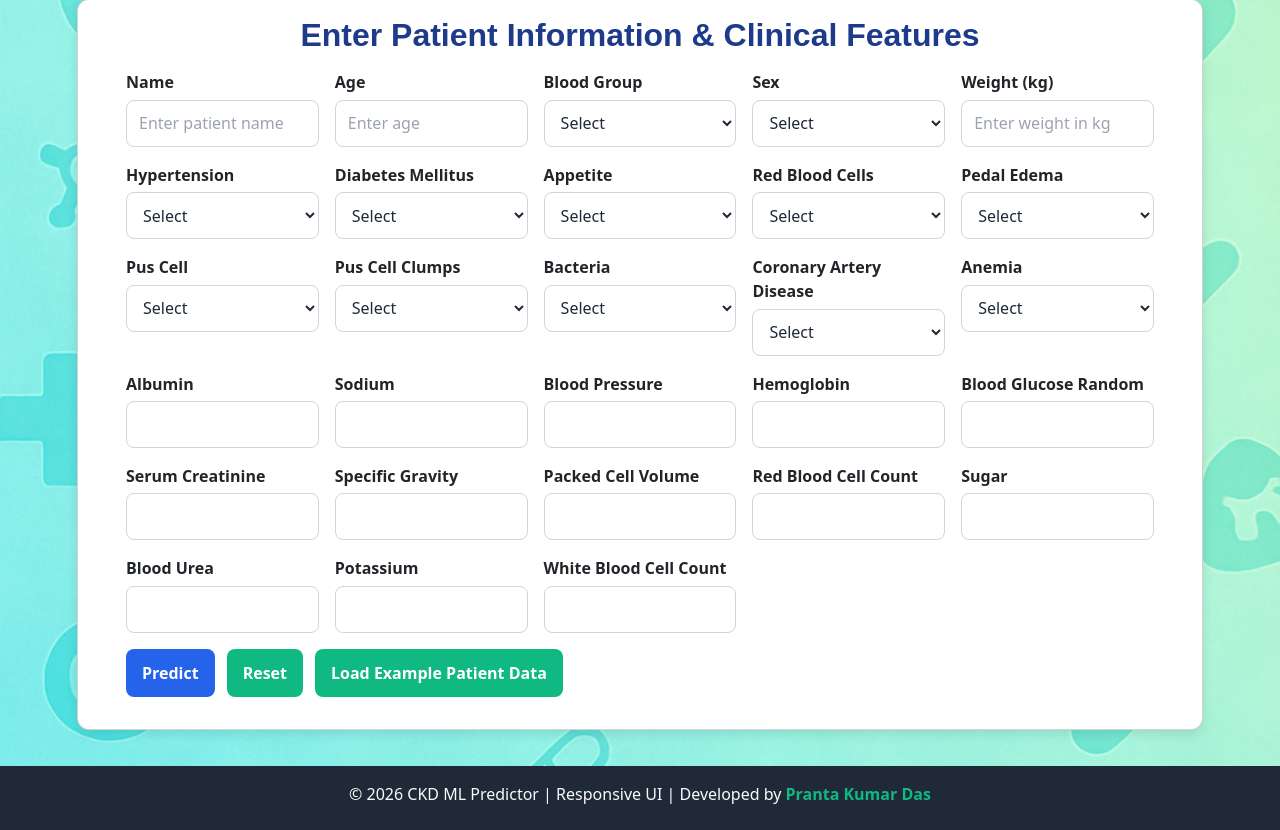
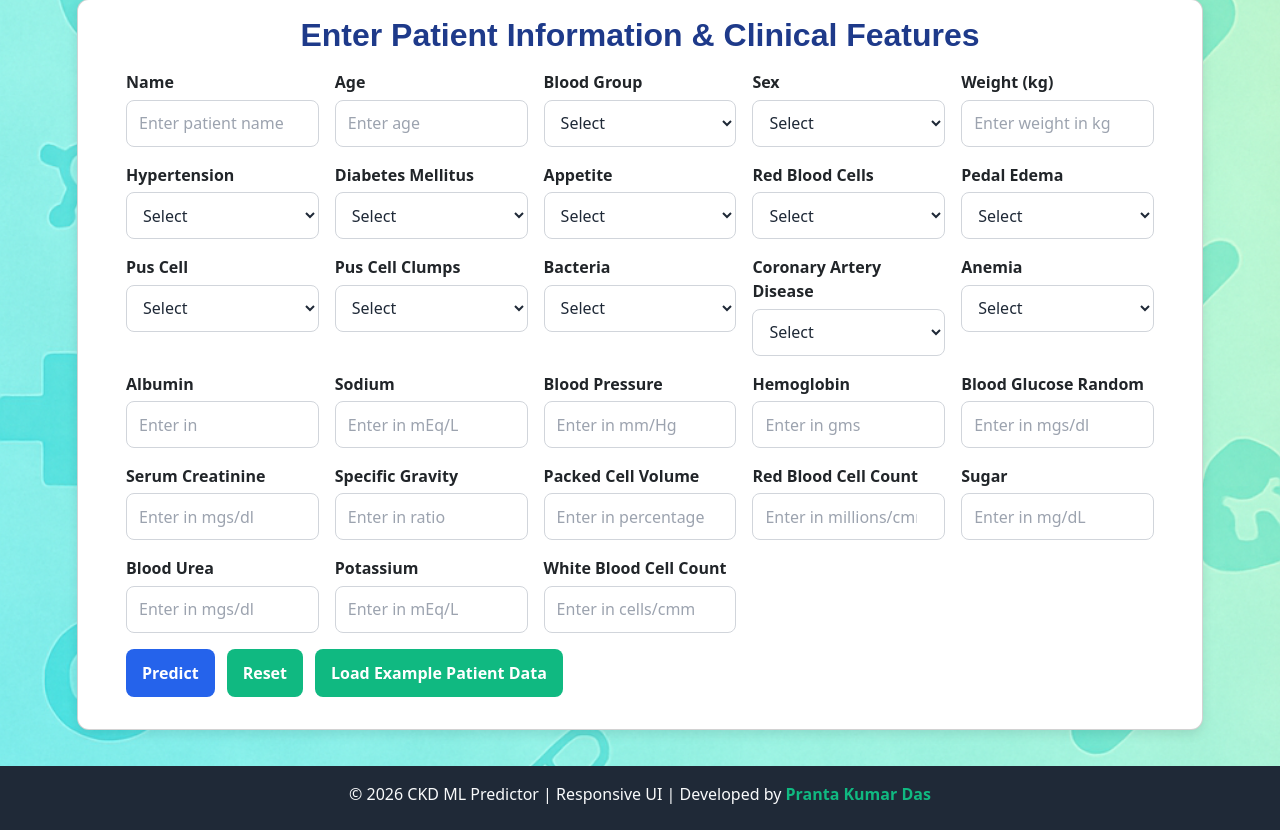
Before and after one commit to prantakumardas/CKD-MetaPredict, a Flask app: page / in a window 1280 px wide. Shown: the part 74-904 px from the top of the page. Run offline with Flask 3, Linux system fonts and the light colour scheme; parts of the project's set-up code (start-up, migrations or seed data) failed here and were passed over; some libraries are stand-ins or nearby versions.

Commit message:
Updated footer

```diff
--- a/templates/about.html
+++ b/templates/about.html
@@ -102,8 +102,7 @@
   <!-- Footer -->
   <footer class="site-footer">
     <div class="footer-container">
-      <p>&copy; 2026 CKD Multilayer Stacked ML Model Predictor | Developed by
-        <a href="https://www.linkedin.com/in/prantakumardas/" target="_blank">Pranta Kumar Das</a>
+      <p>&copy; 2026 CKD ML Predictor | Responsive UI | Developed by <a href="https://www.linkedin.com/in/prantakumardas/" target="_blank">Pranta Kumar Das</a>
       </p>
     </div>
   </footer>
--- a/templates/index.html
+++ b/templates/index.html
@@ -191,19 +191,19 @@
 
 
         <!-- numeric features -->
-        <div class="form-group"><label for="albumin">Albumin</label><input type="number" step="0.01" id="albumin" name="albumin"></div>
-        <div class="form-group"><label for="sodium ">Sodium</label><input type="number" step="0.01" id="sodium" name="sodium"></div>
-        <div class="form-group"><label for="blood_pressure">Blood Pressure</label><input type="number" step="0.01" id="blood_pressure" name="blood_pressure"></div>
-        <div class="form-group"><label for="hemoglobin">Hemoglobin</label><input type="number" step="0.01" id="hemoglobin" name="hemoglobin"></div>
-        <div class="form-group"><label for="blood_glucose_random">Blood Glucose Random</label><input type="number" step="0.01" id="blood_glucose_random" name="blood_glucose_random"></div>
-        <div class="form-group"><label for="serum_creatinine">Serum Creatinine</label><input type="number" step="0.01" id="serum_creatinine" name="serum_creatinine"></div>
-        <div class="form-group"><label for="specific_gravity">Specific Gravity</label><input type="number" step="0.01" id="specific_gravity" name="specific_gravity"></div>
-        <div class="form-group"><label for="packed_cell_volume">Packed Cell Volume</label><input type="number" step="0.01" id="packed_cell_volume" name="packed_cell_volume"></div>
-        <div class="form-group"><label for="red_blood_cell_count">Red Blood Cell Count</label><input type="number" step="0.01" id="red_blood_cell_count" name="red_blood_cell_count"></div>
-        <div class="form-group"><label for="sugar">Sugar</label><input type="number" step="0.01" id="sugar" name="sugar"></div>
-        <div class="form-group"><label for="blood_urea">Blood Urea</label><input type="number" step="0.01" id="blood_urea" name="blood_urea"></div>
-        <div class="form-group"><label for="potassium">Potassium</label><input type="number" step="0.01" id="potassium" name="potassium"></div>
-        <div class="form-group"><label for="white_blood_cell_count">White Blood Cell Count</label><input type="number" step="0.01" id="white_blood_cell_count" name="white_blood_cell_count"></div>
+        <div class="form-group"><label for="albumin">Albumin</label><input placeholder="Enter in " type="number" step="0.01" id="albumin" name="albumin"></div>
+        <div class="form-group"><label for="sodium ">Sodium</label><input placeholder="Enter in mEq/L" type="number" step="0.01" id="sodium" name="sodium"></div>
+        <div class="form-group"><label for="blood_pressure">Blood Pressure</label><input placeholder="Enter in mm/Hg" type="number" step="0.01" id="blood_pressure" name="blood_pressure"></div>
+        <div class="form-group"><label for="hemoglobin">Hemoglobin</label><input placeholder="Enter in gms" type="number" step="0.01" id="hemoglobin" name="hemoglobin"></div>
+        <div class="form-group"><label for="blood_glucose_random">Blood Glucose Random</label><input placeholder="Enter in mgs/dl" type="number" step="0.01" id="blood_glucose_random" name="blood_glucose_random"></div>
+        <div class="form-group"><label for="serum_creatinine">Serum Creatinine</label><input placeholder="Enter in mgs/dl" type="number" step="0.01" id="serum_creatinine" name="serum_creatinine"></div>
+        <div class="form-group"><label for="specific_gravity">Specific Gravity</label><input placeholder="Enter in ratio" type="number" step="0.01" id="specific_gravity" name="specific_gravity"></div>
+        <div class="form-group"><label for="packed_cell_volume">Packed Cell Volume</label><input placeholder="Enter in percentage"  type="number" step="0.01" id="packed_cell_volume" name="packed_cell_volume"></div>
+        <div class="form-group"><label for="red_blood_cell_count">Red Blood Cell Count</label><input placeholder="Enter in millions/cmm" type="number" step="0.01" id="red_blood_cell_count" name="red_blood_cell_count"></div>
+        <div class="form-group"><label for="sugar">Sugar</label><input placeholder="Enter in mg/dL" type="number" step="0.01" id="sugar" name="sugar"></div>
+        <div class="form-group"><label for="blood_urea">Blood Urea</label><input placeholder="Enter in mgs/dl" type="number" step="0.01" id="blood_urea" name="blood_urea"></div>
+        <div class="form-group"><label for="potassium">Potassium</label><input placeholder="Enter in mEq/L" type="number" step="0.01" id="potassium" name="potassium"></div>
+        <div class="form-group"><label for="white_blood_cell_count">White Blood Cell Count</label><input placeholder="Enter in cells/cmm" type="number" step="0.01" id="white_blood_cell_count" name="white_blood_cell_count"></div>
 
       </div>
 
```
